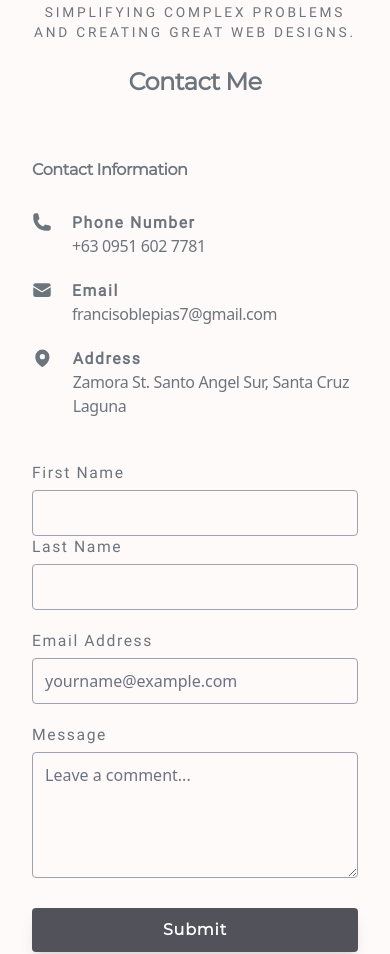
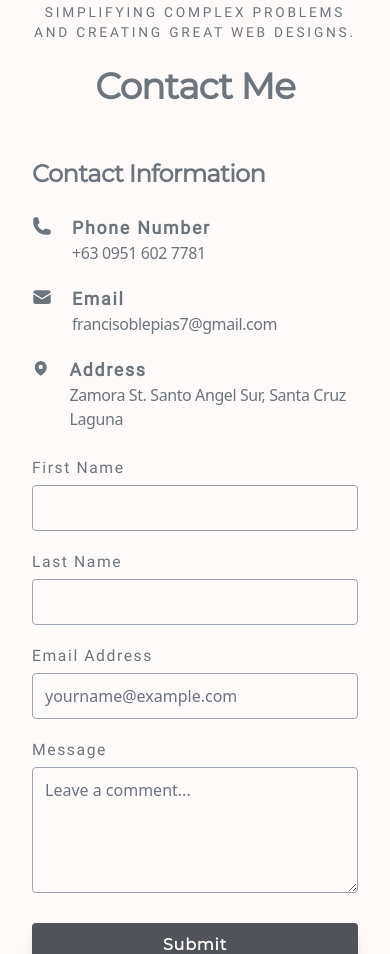
Before and after one commit to Franz090/my-portfolio, a React (Vite) app: page / in a window 390 px wide. Shown: the part 499-1453 px from the top of the page. Built offline with nearby package versions, Linux system fonts and the light colour scheme.

Commit message:
position fixed

```diff
--- a/src/components/Contact/ContactInfo.jsx
+++ b/src/components/Contact/ContactInfo.jsx
@@ -164,8 +164,8 @@ export default function ContactInfo() {
       )}
 
 
-      <div className="flex flex-wrap -mx-3 mb-6">
-        <div className="w-full md:w-1/2 px-3">
+      <div className="flex flex-wrap -mx-3 mb-6 mt-[-30px] lg:mt-[-2px] ">
+        <div className="w-full md:w-1/2 px-3 lg:pt-1 pt-5">
           <label className="text-custom-gray lg:text-[17px] block capitalize mb-2 leading-tight tracking-widest font-roboto" htmlFor="grid-first-name">
             First Name
           </label>
@@ -187,7 +187,7 @@ export default function ContactInfo() {
       </p>}
         </div>
 
-        <div className="w-full md:w-1/2 px-3">
+        <div className="w-full md:w-1/2 px-3 lg:pt-1 pt-5">
           <label className="text-custom-gray lg:text-[17px] block capitalize mb-2 leading-tight tracking-widest font-roboto" htmlFor="grid-last-name">
             Last Name
           </label>
--- a/src/pages/home.jsx
+++ b/src/pages/home.jsx
@@ -17,7 +17,7 @@ function HomePage() {
       </div>
       <div className="col-span-1 flex flex-col justify-center items-center relative xl:right-[54px] lg:top-[85px]">
         <div className="text-center sm:text-center lg:pb-44 md:pb-3 lg:mt-12 md:mb-9 sm:mb-6">
-          <h1 className="font-montserrat font-semibold xl:text-7xl text-4xl lg:text-left md:text-[3.8rem] lg:text-7xl md:pb-4 sm:pb-2 lg:pb-5 xl:tracking-[.2em] tracking-[.2em]  lg:tracking-[0.8rem]">FRONTEND</h1>
+          <h1 className="font-montserrat font-semibold xl:text-7xl md:text-4xl  text-4xl lg:text-left md:text-[3.8rem] lg:text-7xl md:pb-4 sm:pb-2 lg:pb-5 xl:tracking-[.2em] tracking-[.2em]  lg:tracking-[0.8rem]">FRONTEND</h1>
           <h2 className="font-montserrat font-thin lg:text-5xl md:text-4xl sm:text-1xl lg:text-left text-2xl xl:tracking-[.45em] md:tracking-[.45em] tracking-[.45em]">DEVELOPER</h2>
           <p className='xl:w-4/6 lg:w-3/4 font-roboto font-medium tracking-[.2em]  uppercase text-custom-gray lg:text-left md:text-center text-sm lg:text-[.85em] md:text-[.87em] md:mr-4 relative lg:left-1 md:left-4 md:pt-3 pb-6 md:pb-0 lg:text-1xl lg:leading-6 lg:pt-6 pt-3 subpixel-antialiased'> As a web-focused front-end developer, I'm eager to join your team and grow my skills in simplifying complex problems and creating great web designs.</p>
         </div>
--- a/src/shared/components/Partials/Contact.jsx
+++ b/src/shared/components/Partials/Contact.jsx
@@ -5,18 +5,18 @@ const Contact = () => {
     <>
       <div id="contact" className="md:px-10 sm:px-10 xl:px-28 ">
 
-        <h6 className="text-2xl md:text-4xl lg:text-4xl font-semibold font-montserrat text-center text-custom-gray tracking-tight pb-2">Contact Me</h6>
+        <h6 className="text-4xl md:text-4xl lg:text-4xl font-semibold font-montserrat text-center text-custom-gray tracking-tight pb-1 ">Contact Me</h6>
 
 
         <div className="grid lg:grid-cols-3 grid-cols-1  gap-4 pt-11 ">
 
           <div className='col-span-1 '>
-          <h2 className='capitalize font-montserrat  text-custom-gray tracking-tight leading-10 font-semibold text-justify pb-5 lg:w-3/4 lg:text-[24px]'>Contact Information</h2>
+          <h2 className='capitalize font-montserrat  text-custom-gray tracking-tight leading-10 font-semibold text-justify pb-5 lg:w-3/4 lg:text-[24px] md:text-2xl sm:text-2xl text-2xl'>Contact Information</h2>
             <div className='flex pb-3'>
               <svg xmlns="http://www.w3.org/2000/svg" viewBox="0 0 24 24" fill="currentColor" className="w-5 h-6 text-custom-gray ">
               <path fillRule="evenodd" d="M1.5 4.5a3 3 0 013-3h1.372c.86 0 1.61.586 1.819 1.42l1.105 4.423a1.875 1.875 0 01-.694 1.955l-1.293.97c-.135.101-.164.249-.126.352a11.285 11.285 0 006.697 6.697c.103.038.25.009.352-.126l.97-1.293a1.875 1.875 0 011.955-.694l4.423 1.105c.834.209 1.42.959 1.42 1.82V19.5a3 3 0 01-3 3h-2.25C8.552 22.5 1.5 15.448 1.5 6.75V4.5z" clipRule="evenodd" /></svg>
               <div className='flex flex-col items-start pb-2'>
-            <span className="text-custom-gray  tracking-widest lg:text-[17px] font-roboto font-semibold ml-5 leading-tightest">Phone Number</span>
+            <span className="text-custom-gray  tracking-widest lg:text-[17px] text-[18px] font-roboto font-semibold ml-5 leading-tightest md:text-[-34px] ">Phone Number</span>
              <span className="ml-5  text-custom-gray tracking-tight lg:text-[17px]">+63 0951 602 7781</span>
              </div>
             </div>
@@ -25,15 +25,15 @@ const Contact = () => {
               <path d="M1.5 8.67v8.58a3 3 0 003 3h15a3 3 0 003-3V8.67l-8.928 5.493a3 3 0 01-3.144 0L1.5 8.67z" />
               <path d="M22.5 6.908V6.75a3 3 0 00-3-3h-15a3 3 0 00-3 3v.158l9.714 5.978a1.5 1.5 0 001.572 0L22.5 6.908z" /></svg>
               <div className='flex flex-col items-start pb-2'>
-            <span className="text-custom-gray  tracking-widest lg:text-[17px] font-roboto font-semibold ml-5 leading-tightest">Email</span>
+            <span className="text-custom-gray  tracking-widest lg:text-[17px] text-[18px]  font-roboto font-semibold ml-5 leading-tightest">Email</span>
              <span className="ml-5  text-custom-gray tracking-tight lg:text-[17px]">francisoblepias7@gmail.com</span>
              </div>
             </div>
             <div className='flex pb-3'>
-            <svg xmlns="http://www.w3.org/2000/svg" viewBox="0 0 24 24" fill="currentColor" className="w-6 h-6 text-custom-gray">
+            <svg xmlns="http://www.w3.org/2000/svg" viewBox="0 0 24 24" fill="currentColor" className="w-5 h-6 text-custom-gray">
             <path fillRule="evenodd" d="M11.54 22.351l.07.04.028.016a.76.76 0 00.723 0l.028-.015.071-.041a16.975 16.975 0 001.144-.742 19.58 19.58 0 002.683-2.282c1.944-1.99 3.963-4.98 3.963-8.827a8.25 8.25 0 00-16.5 0c0 3.846 2.02 6.837 3.963 8.827a19.58 19.58 0 002.682 2.282 16.975 16.975 0 001.145.742zM12 13.5a3 3 0 100-6 3 3 0 000 6z" clipRule="evenodd" /></svg>
               <div className='flex flex-col items-start pb-2 '>
-            <span className="text-custom-gray  tracking-widest lg:text-[17px] font-roboto font-semibold ml-5 leading-tightest">Address</span>
+            <span className="text-custom-gray  tracking-widest lg:text-[17px] text-[18px] font-roboto font-semibold ml-5 leading-tightest">Address</span>
              <span className="ml-5  text-custom-gray tracking-tight lg:text-[17px]">Zamora St. Santo Angel Sur, Santa Cruz Laguna</span>
              </div>
             </div>
@@ -41,8 +41,8 @@ const Contact = () => {
 
           </div>
           <div className="lg:col-span-2 col-span-1">
-          <div className='pb-2'></div>
-          <ContactInfo/>
+
+          <ContactInfo />
           </div>
         </div>
       </div>
```
